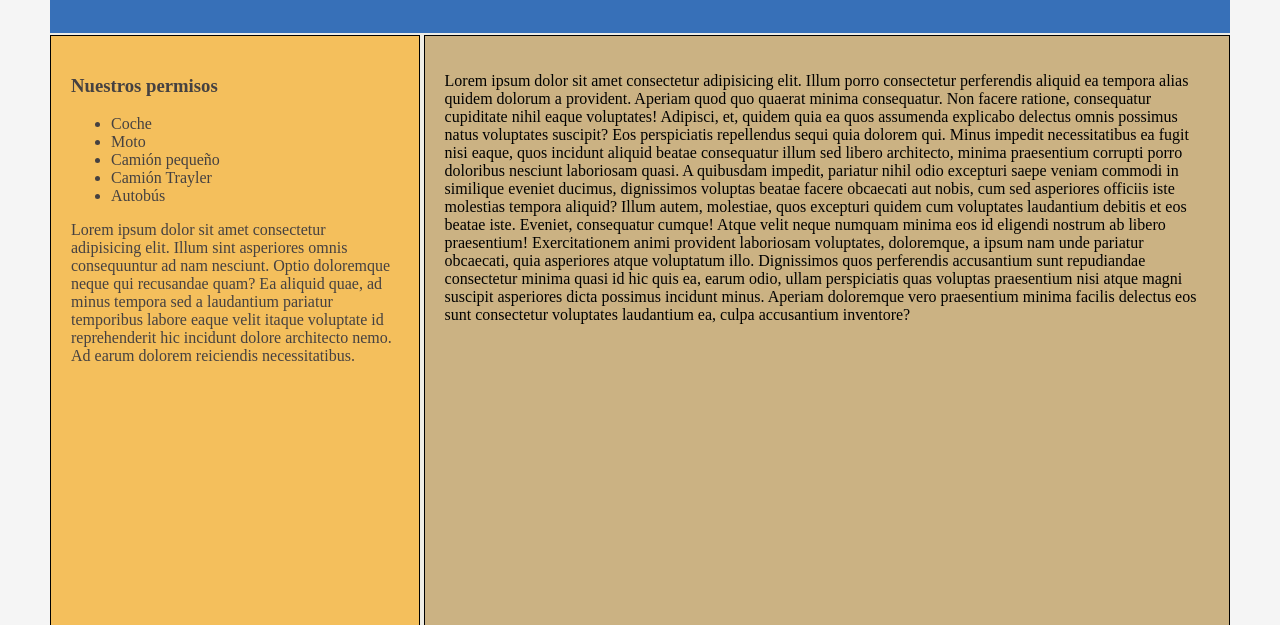
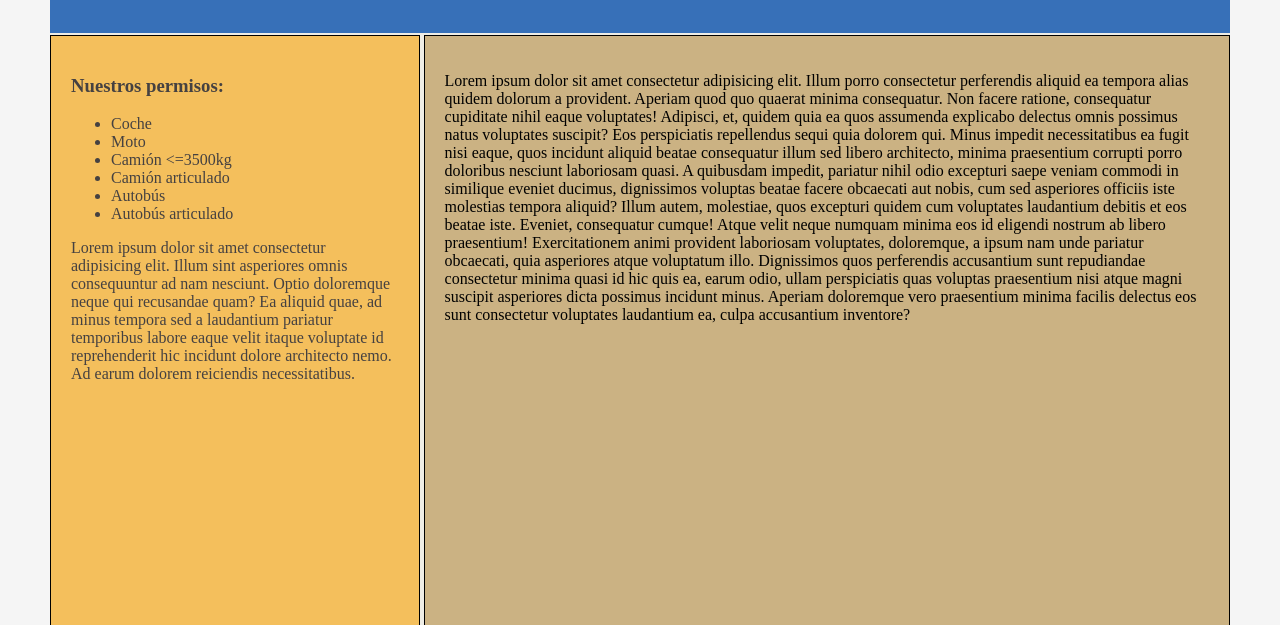
Before and after one commit to uge02/Repositorio_2, a plain HTML site: page index.html in a window 1280 px wide. Shown: the part 175-800 px from the top of the page. Drawn offline with Linux system fonts and the light colour scheme.

Commit message:
Cuarta subida

```diff
--- a/index.html
+++ b/index.html
@@ -19,13 +19,14 @@
 </header>
 <main>
     <aside>
-        <h3>Nuestros permisos</h3>
+        <h3>Nuestros permisos:</h3>
         <ul>
             <li>Coche</li>
             <li>Moto</li>
-            <li>Camión pequeño</li>
-            <li>Camión Trayler</li>
+            <li>Camión <=3500kg</li>
+            <li>Camión articulado</li>
             <li>Autobús</li>
+            <li>Autobús articulado</li>
         </ul>
         <p>Lorem ipsum dolor sit amet consectetur adipisicing elit. Illum sint asperiores omnis consequuntur ad nam nesciunt. Optio doloremque neque qui recusandae quam? Ea aliquid quae, ad minus tempora sed a laudantium pariatur temporibus labore eaque velit itaque voluptate id reprehenderit hic incidunt dolore architecto nemo. Ad earum dolorem reiciendis necessitatibus.</p>
 
```
